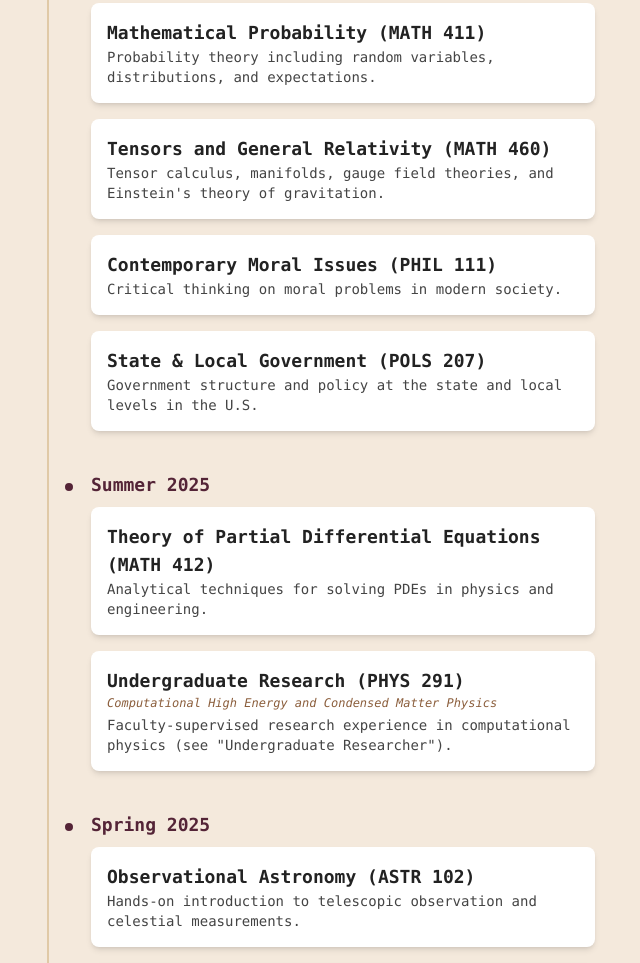
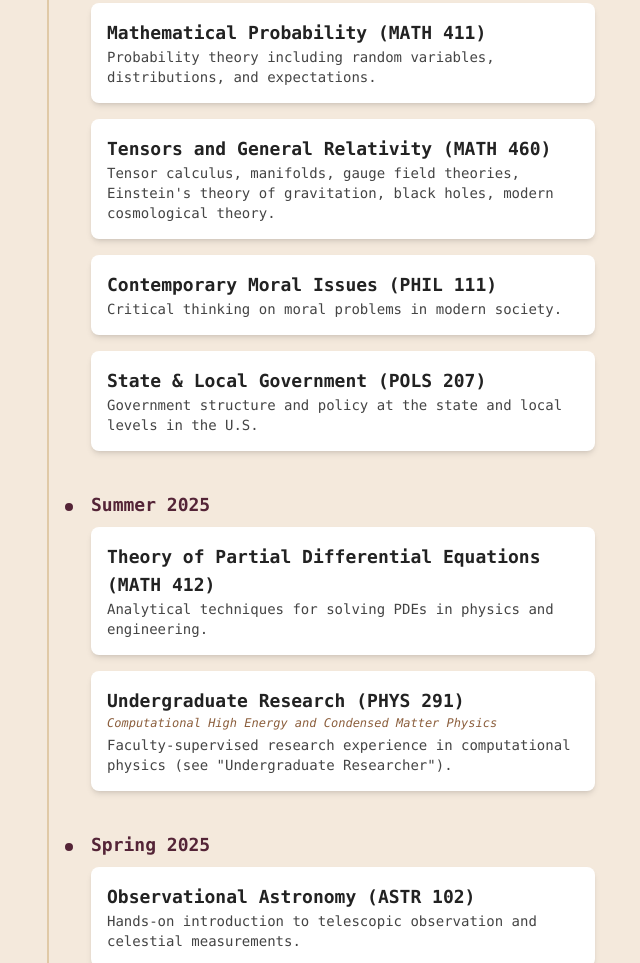
Before and after one commit to KingOfRlyeh/KingOfRlyeh.github.io, an Astro site: page /cv in a window 1280 px wide. Shown: the part 1533-2496 px from the top of the page, without its empty margins (29-669 px from the left). Built offline with nearby package versions, Linux system fonts and the light colour scheme; Astro itself is replaced by a stand-in of ours.

Commit message:
updated 460

```diff
--- a/src/components/CourseworkColumn.jsx
+++ b/src/components/CourseworkColumn.jsx
@@ -98,7 +98,7 @@ const courseworkEntries = [
         date: 'Fall 2025',
         sortKey: parseSortKey('Fall 2025'),
         title: 'Tensors and General Relativity (MATH 460)',
-        desc: `Tensor calculus, manifolds, gauge field theories, and Einstein's theory of gravitation.`
+        desc: `Tensor calculus, manifolds, gauge field theories, Einstein's theory of gravitation, black holes, modern cosmological theory.`
     },
     {
         date: 'Fall 2025',
```
